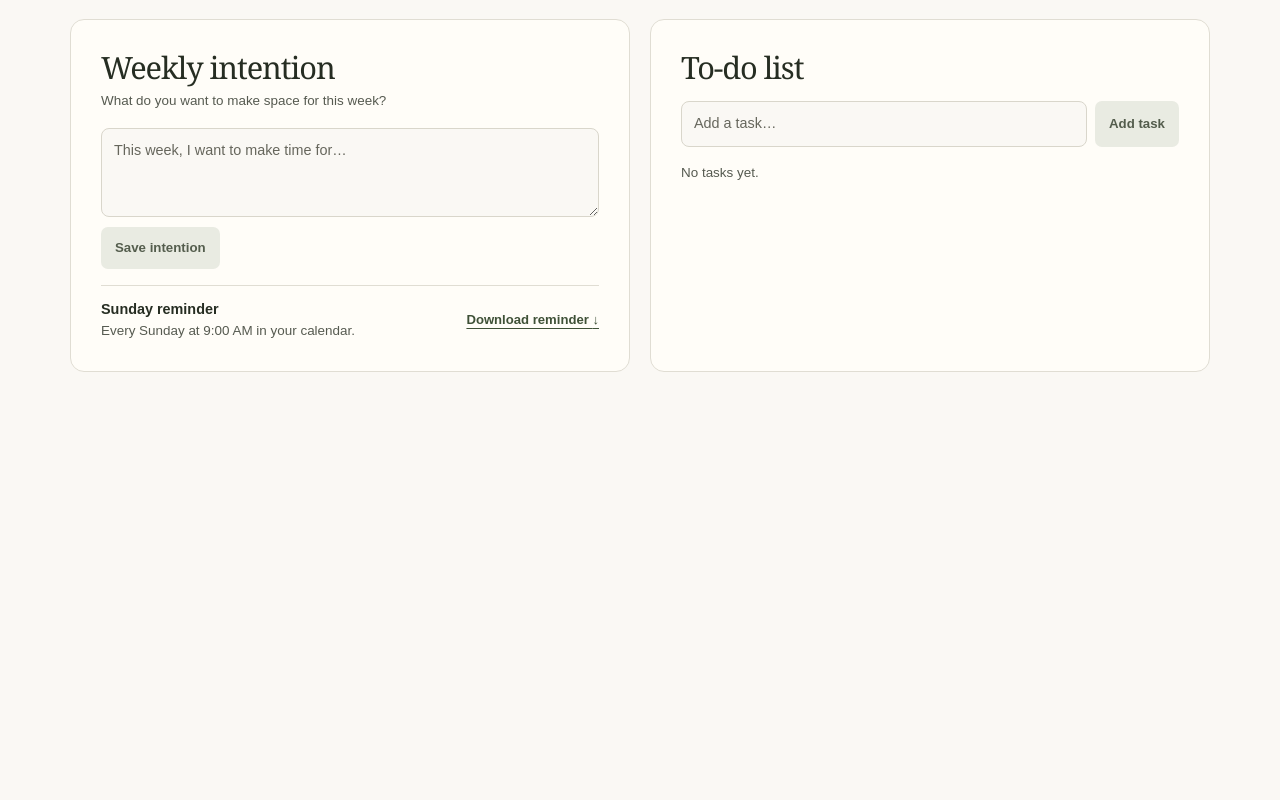
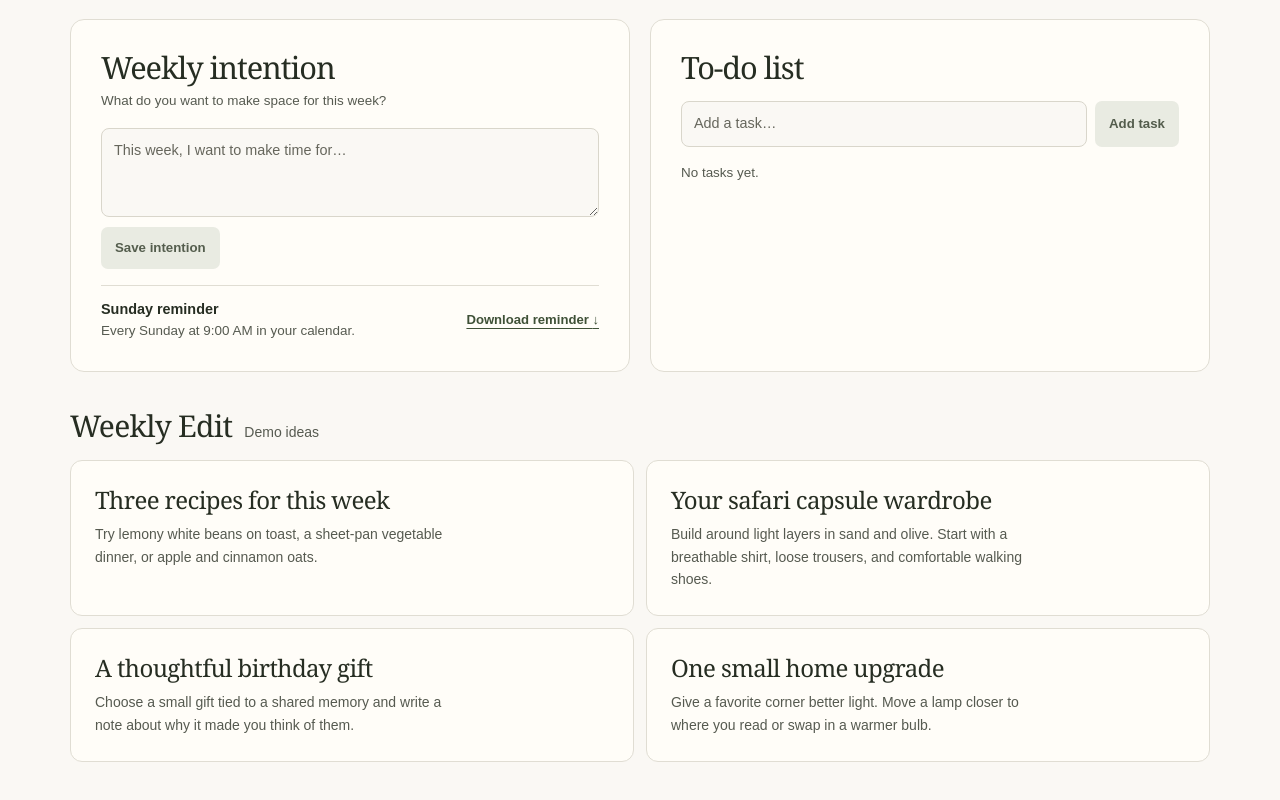
Before and after one commit to kb-studio14/Life-Edit, a Next.js app: page / in a window 1280 px wide. Shown: the part 640-1440 px from the top of the page. Before the commit the page ends 1078 px from the top, so only its background shows below. Built offline with nearby package versions, Linux system fonts and the light colour scheme.

Commit message:
Show the Weekly Edit on the homepage

```diff
--- a/app/edit/page.tsx
+++ b/app/edit/page.tsx
@@ -1 +1,11 @@
-import {Shell} from '@/components/shell';export default function Page(){return <Shell title="Your weekly edit"><p className="mb-8">An illustrative Sunday edit.</p><div className="grid gap-4 sm:grid-cols-2">{['Three recipes for this week','Your safari capsule wardrobe','A thoughtful birthday gift','One small home upgrade'].map(t=><article key={t} className="rounded-xl border bg-white p-8"><h2 className="font-serif text-2xl">{t}</h2><p className="mt-3 text-stone-500">Personalized inspiration will appear here when connected.</p></article>)}</div></Shell>}
+import { Shell } from '@/components/shell';
+import { WeeklyEdit } from '@/components/weekly-edit';
+
+export default function Page() {
+  return (
+    <Shell title="Your weekly edit">
+      <p className="mb-8">An illustrative Sunday edit.</p>
+      <WeeklyEdit />
+    </Shell>
+  );
+}
--- a/app/page.tsx
+++ b/app/page.tsx
@@ -1,6 +1,7 @@
 import Link from 'next/link';
 import { Navigation } from '@/components/navigation';
 import { WeeklyDashboard } from '@/components/weekly-dashboard';
+import { WeeklyEdit } from '@/components/weekly-edit';
 import styles from '@/components/weekly-dashboard.module.css';
 
 export default function Home() {
@@ -12,7 +13,15 @@ export default function Home() {
           <Navigation className={styles.navigation} currentWeek />
         </div>
       </header>
-      <WeeklyDashboard />
+      <WeeklyDashboard>
+        <section id="weekly-edit" className="mt-9 scroll-mt-6" aria-labelledby="weekly-edit-heading">
+          <div className="mb-4 flex flex-wrap items-baseline gap-x-3 gap-y-1">
+            <h2 id="weekly-edit-heading" className="font-serif text-3xl tracking-tight">Weekly Edit</h2>
+            <p className="text-sm text-[#565a50]">Demo ideas</p>
+          </div>
+          <WeeklyEdit heading="h3" />
+        </section>
+      </WeeklyDashboard>
     </>
   );
 }
--- a/components/weekly-dashboard.tsx
+++ b/components/weekly-dashboard.tsx
@@ -1,8 +1,7 @@
 'use client';
 
-import { useEffect, useState, type FormEvent } from 'react';
+import { useEffect, useState, type FormEvent, type ReactNode } from 'react';
 import Image from 'next/image';
-import Link from 'next/link';
 import { describeWeek, makeSundayReminder, startOfWeek, weeklyInspiration } from '@/lib/weekly-dashboard';
 import styles from './weekly-dashboard.module.css';
 
@@ -67,7 +66,7 @@ function IntentionForm({ saved, onSave }: {
   );
 }
 
-export function WeeklyDashboard() {
+export function WeeklyDashboard({ children }: { children: ReactNode }) {
   const [week, setWeek] = useState<ReturnType<typeof describeWeek> | null>(null);
   const [dashboard, setDashboard] = useState(EMPTY_DASHBOARD);
   const [taskTitle, setTaskTitle] = useState('');
@@ -154,7 +153,7 @@ export function WeeklyDashboard() {
           <p className={styles.featureLabel}>Weekly inspiration <span>Demo</span></p>
           <h2 id="weekly-inspiration-heading">{inspiration.title}</h2>
           <p>{inspiration.description}</p>
-          <Link href="/edit" className={styles.featureLink}>Explore My Edit <span aria-hidden="true">→</span></Link>
+          <a href="#weekly-edit" className={styles.featureLink}>See the Weekly Edit <span aria-hidden="true">↓</span></a>
         </div>
         <div className={styles.featureImage}>
           <Image
@@ -248,6 +247,7 @@ export function WeeklyDashboard() {
         </section>
       </div>
       {storageUnavailable && <p className={styles.storageMessage} role="status">Browser storage is unavailable. Changes may be lost when you leave this page.</p>}
+      {children}
     </main>
   );
 }
--- /dev/null
+++ b/components/weekly-edit.tsx
@@ -0,0 +1,31 @@
+const ideas = [
+  {
+    title: 'Three recipes for this week',
+    description: 'Try lemony white beans on toast, a sheet-pan vegetable dinner, or apple and cinnamon oats.',
+  },
+  {
+    title: 'Your safari capsule wardrobe',
+    description: 'Build around light layers in sand and olive. Start with a breathable shirt, loose trousers, and comfortable walking shoes.',
+  },
+  {
+    title: 'A thoughtful birthday gift',
+    description: 'Choose a small gift tied to a shared memory and write a note about why it made you think of them.',
+  },
+  {
+    title: 'One small home upgrade',
+    description: 'Give a favorite corner better light. Move a lamp closer to where you read or swap in a warmer bulb.',
+  },
+];
+
+export function WeeklyEdit({ heading: Heading = 'h2' }: { heading?: 'h2' | 'h3' }) {
+  return (
+    <ul className="grid gap-3 sm:grid-cols-2">
+      {ideas.map(({ title, description }) => (
+        <li key={title} className="rounded-xl border border-[#e0ddd3] bg-[#fffdf8] p-5 sm:p-6">
+          <Heading className="font-serif text-2xl leading-tight tracking-tight">{title}</Heading>
+          <p className="mt-2 max-w-[48ch] text-sm leading-relaxed text-[#565a50]">{description}</p>
+        </li>
+      ))}
+    </ul>
+  );
+}
```
